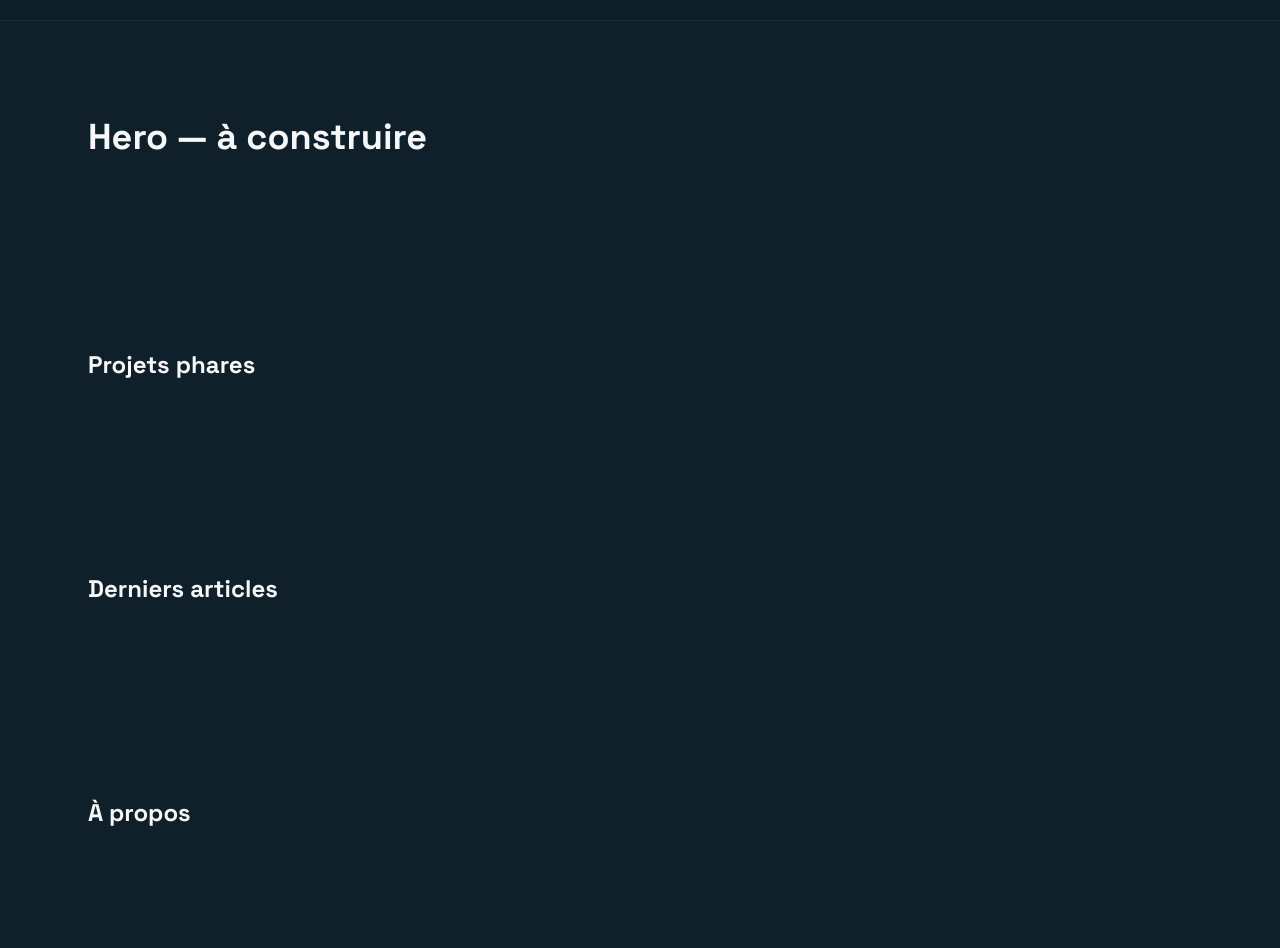
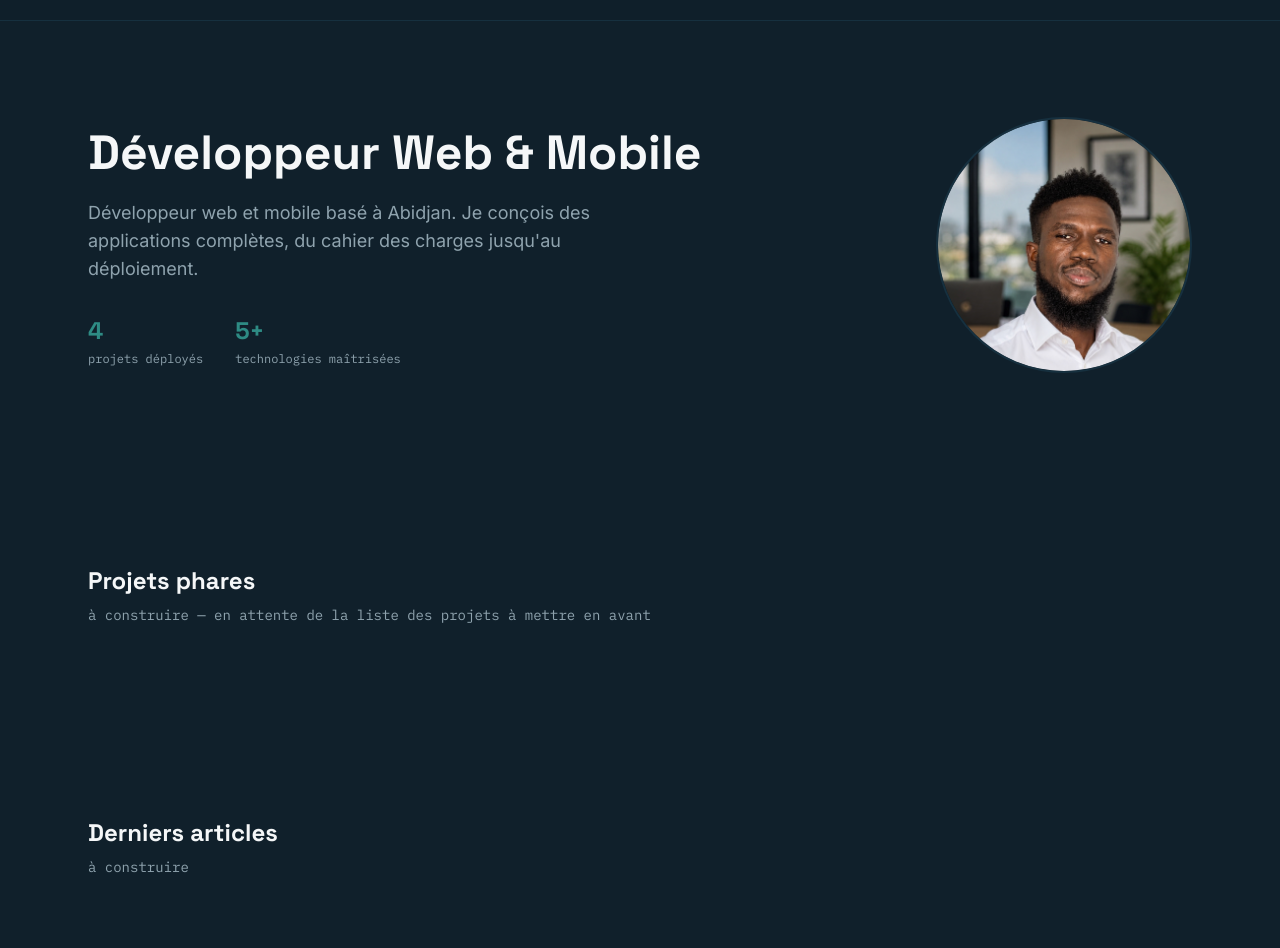
Before and after one commit to Baliguini-dimi/baliguini-portfolio, a React (Vite) app: page / in a window 1280 px wide. Shown: the part 44-992 px from the top of the page. Built offline with nearby package versions, Linux system fonts and the light colour scheme.

Commit message:
feat: page d'accueil avec hero et aperçu des projets

```diff
--- a/src/pages/Home.jsx
+++ b/src/pages/Home.jsx
@@ -1,24 +1,69 @@
+import { useEffect } from 'react'
+import { useLocation } from 'react-router-dom'
+
 function Home() {
+  const location = useLocation()
+
+  useEffect(() => {
+    if (location.hash) {
+      const target = document.querySelector(location.hash)
+      if (target) {
+        target.scrollIntoView({ behavior: 'smooth', block: 'start' })
+      }
+    }
+  }, [location.hash])
+
   return (
     <div>
-      <section className="max-w-6xl mx-auto px-6 py-24">
-        <h1 className="font-display font-bold text-4xl">Hero — à construire</h1>
+      <section className="max-w-6xl mx-auto px-6 py-24 flex flex-col-reverse md:flex-row items-center gap-12">
+        <div className="flex-1 text-center md:text-left">
+          <h1 className="font-display font-bold text-4xl md:text-5xl leading-tight">
+            Développeur Web &amp; Mobile
+          </h1>
+          <p className="font-body text-mist text-lg mt-4 max-w-xl">
+            Développeur web et mobile basé à Abidjan. Je conçois des applications
+            complètes, du cahier des charges jusqu'au déploiement.
+          </p>
+
+          <dl className="flex flex-wrap gap-8 mt-8 justify-center md:justify-start">
+            <div>
+              <dt className="font-display font-bold text-2xl text-signal">4</dt>
+              <dd className="font-mono text-xs text-mist mt-1">projets déployés</dd>
+            </div>
+            <div>
+              <dt className="font-display font-bold text-2xl text-signal">5+</dt>
+              <dd className="font-mono text-xs text-mist mt-1">technologies maîtrisées</dd>
+            </div>
+          </dl>
+        </div>
+
+        <div className="shrink-0">
+          <img
+            src="/images/dimitri-hero.png"
+            alt="Portrait de Dimitri Nelson Baliguini Demba"
+            className="w-48 h-48 md:w-64 md:h-64 rounded-full object-cover border-2 border-surface"
+          />
+        </div>
       </section>
 
       <section className="max-w-6xl mx-auto px-6 py-24">
         <h2 className="font-display font-bold text-2xl">Projets phares</h2>
+        <p className="font-mono text-mist text-sm mt-2">à construire — en attente de la liste des projets à mettre en avant</p>
       </section>
 
       <section className="max-w-6xl mx-auto px-6 py-24">
         <h2 className="font-display font-bold text-2xl">Derniers articles</h2>
+        <p className="font-mono text-mist text-sm mt-2">à construire</p>
       </section>
 
-      <section className="max-w-6xl mx-auto px-6 py-24">
+      <section id="a-propos" className="max-w-6xl mx-auto px-6 py-24 scroll-mt-20">
         <h2 className="font-display font-bold text-2xl">À propos</h2>
+        <p className="font-mono text-mist text-sm mt-2">à construire</p>
       </section>
 
-      <section className="max-w-6xl mx-auto px-6 py-24">
+      <section id="contact" className="max-w-6xl mx-auto px-6 py-24 scroll-mt-20">
         <h2 className="font-display font-bold text-2xl">Contact</h2>
+        <p className="font-mono text-mist text-sm mt-2">à construire</p>
       </section>
     </div>
   )
```
Also changed, not shown: public/images/dimitri-hero.png (added).
